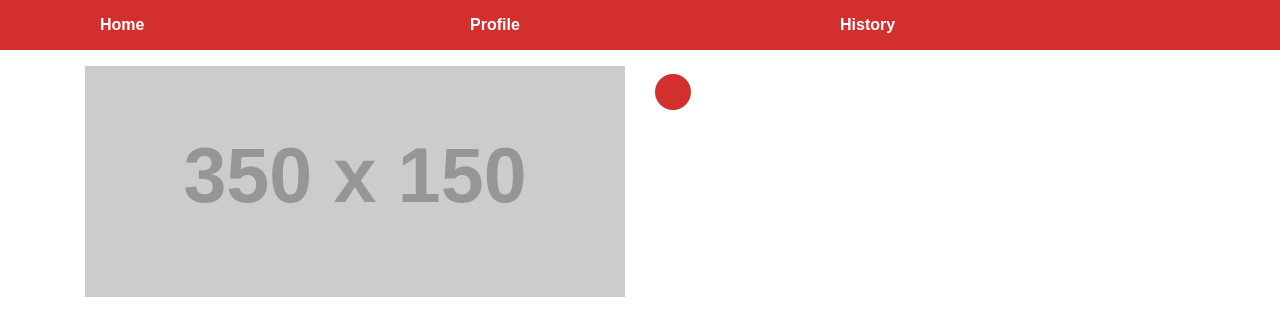
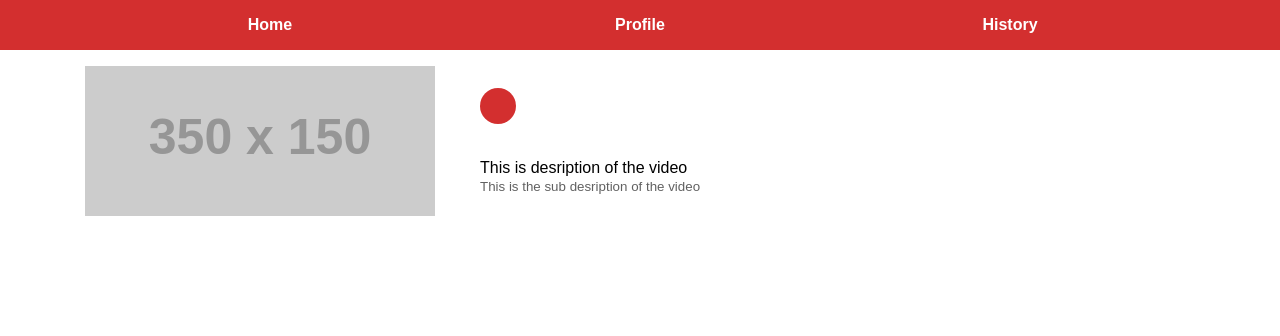
Before and after one commit to fahmifan/ytb-be-like, a plain HTML site: page index.html in a window 1280 px wide. Drawn offline with Linux system fonts and the light colour scheme; placeholder pictures from the web are drawn by us.

Commit message:
make cards for video feed

```diff
--- a/assets/custom/custom.css
+++ b/assets/custom/custom.css
@@ -17,20 +17,62 @@
 .bg-red {
     background: #d32f2f;
 }
+
 .white {
     color: #fff;
+}
+
+.gray {
+    color: #616161;
 }
 
 /* Alignment, Sizing */
 .center {
     margin: 0 auto !important;
 }
+
+.vc {
+    display: flex;
+    align-items: center;
+}
+
+.tc {
+    text-align: center;
+}
+
+/* Margin */
 .mt-2 {
   margin-top: 1rem;
 }
 
+.mb-2 {
+    margin-bottom: 1rem;
+}
+
+/* Padding */
+.pa-0 {
+    padding: 0;
+}
+
 .pt-1 {
     padding-top: .5rem;
+}
+
+.pb-1 {
+    padding-bottom: .5rem;
+}
+
+.pr-3 {
+    padding-right: 1.5rem
+}
+
+.pl-3 {
+    padding-left: 1.5rem
+}
+
+
+.pl-0 {
+    padding-left: 0;
 }
 
 
--- a/index.html
+++ b/index.html
@@ -15,7 +15,7 @@
 
     <header class="bg-red white bold">
         <div class="container">
-            <nav class="navbar row center">
+            <nav class="navbar row center tc">
 
                 <div class="col">
                     Home
@@ -33,14 +33,24 @@
     </header>
 
     <!-- Ytb feed -->
-    <main class="mt-2 container">
+    <main class="mt-2 mb-2 pl-2 pr-2 container">
+
         <!-- Video Card -->
-        <div class="row">
-            <img class="col" src="https://via.placeholder.com/350x150" alt="">
+        <div class="row mt-2">
+            <img class="col col-sm-6 col-md-4" src="https://via.placeholder.com/350x150" alt="">
 
-            <div class="pt-1 col">
-                <div class="bg-red profile-pic"></div>
+            <div class="row pt-1 pb-1 col col-sm-6 col-md-8 center vc">
+
+                <span class="col-2 col-md-12">
+                    <div class="bg-red profile-pic"></div>
+                </span>
+
+                <div class="col-10 col-md-12 pt-1">
+                    <p>This is desription of the video</p>
+                    <small class="gray">This is the sub desription of the video</small>
+                </div>
             </div>
+
         </div>
 
     </main>
```
Also changed, not shown: 1 other file.
